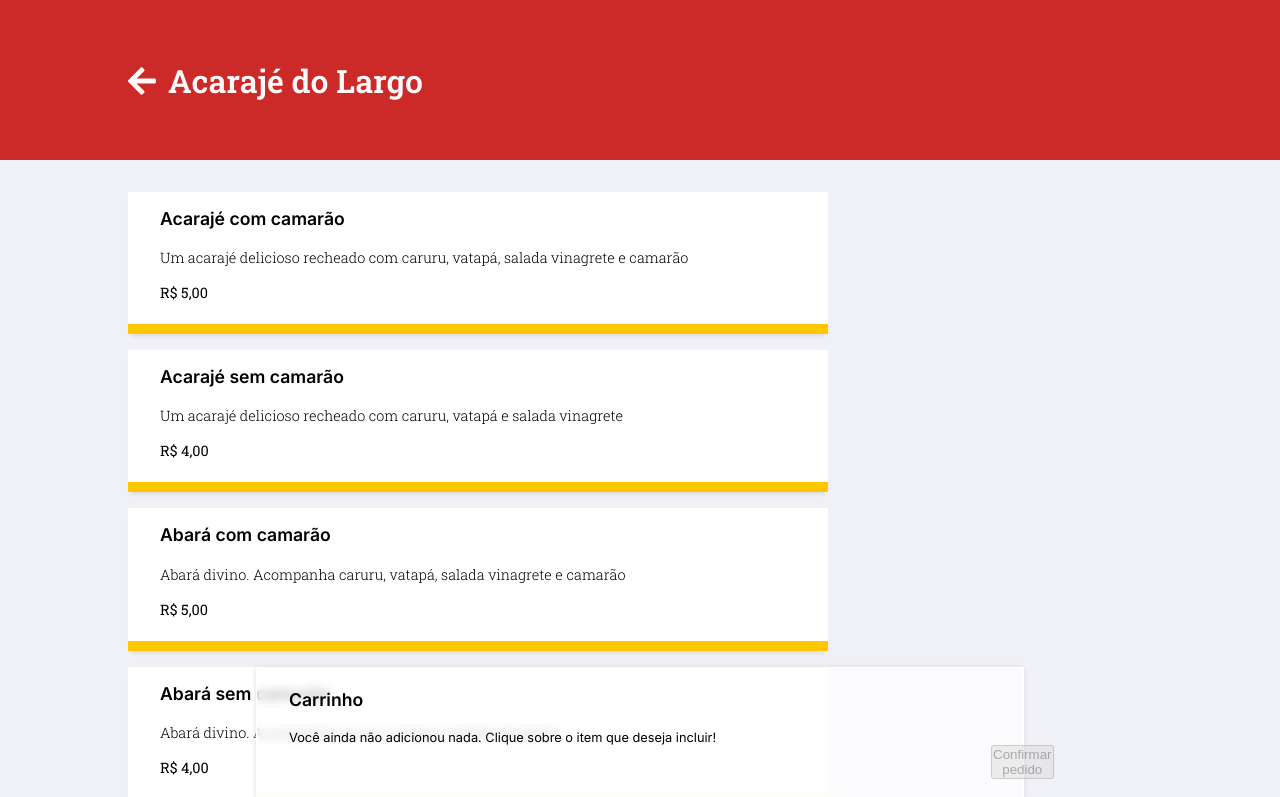
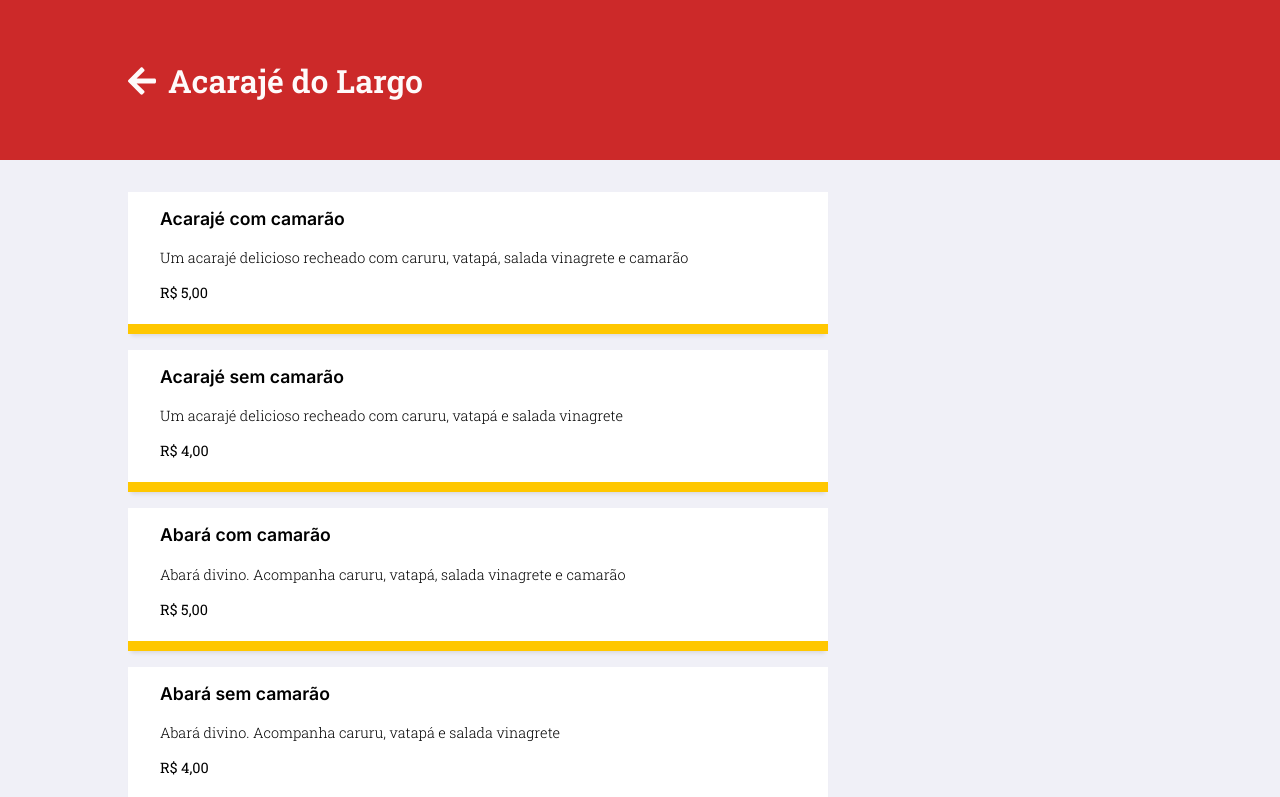
Before and after one commit to brunagerrard/projeto-depara-fullstack, a Next.js app in the folder frontend/: page /restaurants/1 in a window 1280 px wide. Shown: the top 797 px of the page. Built offline with nearby package versions, Linux system fonts and the light colour scheme.

Commit message:
feat(Cart): most of the logic. also some styles ✨

```diff
--- a/frontend/components/Cart.js
+++ b/frontend/components/Cart.js
@@ -9,17 +9,23 @@ const CartWrapper = styled.aside`
   background-color: rgba(255, 255, 255, 0.7);
   backdrop-filter: blur(5px);
   position: sticky;
-  bottom: 0;
-  display: block;
+  bottom: -21vh;
+  display: flex;
+  flex-direction: column;
+  gap: 1rem;
   margin: 0 auto;
   padding: 1.3rem 2rem;
   border: 1px solid #ffffff;
   box-shadow: 0 0 5px #dddddd;
   font: ${({ theme }) => theme.fonts.secLinks};
+  transition: bottom 0.4s;
+
+  :hover {
+    bottom: 0;
+  }
 
   h4 {
     font-size: 1.1rem;
-    margin-bottom: 20px;
   }
 `;
 
--- a/frontend/components/CartButton.js
+++ b/frontend/components/CartButton.js
@@ -1,7 +1,18 @@
 import styled from "styled-components";
 
 const Button = styled.button`
-  margin-left: 100%;
+  background-color: ${({ theme }) => theme.colors.darkerRed};
+  color: ${({ theme }) => theme.colors.richYellow};
+  font: ${({ theme }) => theme.fonts.links};
+  border: none;
+  padding: 0.6rem 2rem;
+  cursor: pointer;
+
+  :disabled {
+    background-color: ${({ theme }) => theme.colors.background};
+    color: #aaaaaa;
+    cursor: default;
+  }
 `;
 
 export default function CartButton({ isDisabled }) {
```
